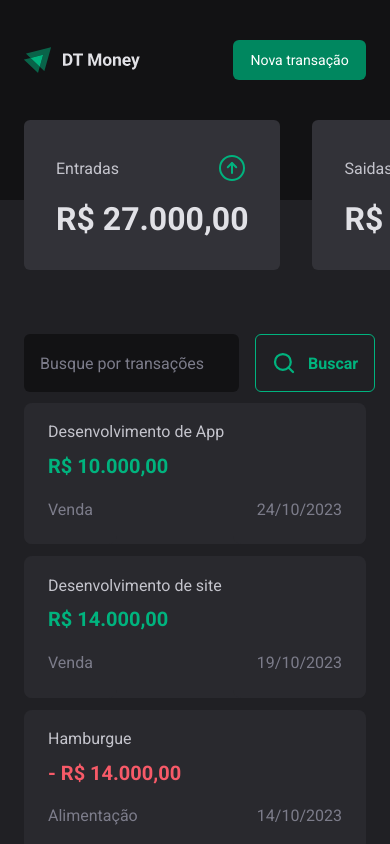
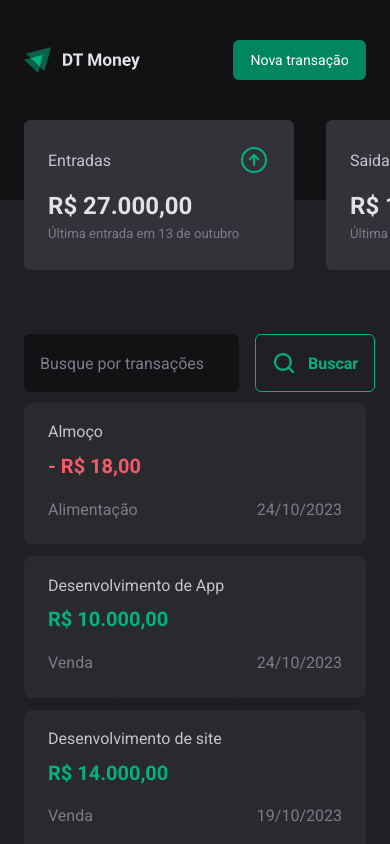
Before and after one commit to mbrenodev/dt-money, a React (Vite) app: page / in a window 390 px wide. Shown: the top 844 px of the page. Built offline with nearby package versions, Linux system fonts and the light colour scheme; data requests are answered from the project's data file.

Commit message:
added mobile display in summary

```diff
--- a/server.json
+++ b/server.json
@@ -31,6 +31,14 @@
       "type": "income",
       "createdAt": "2023-10-24T10:34:36.116Z",
       "id": 4
+    },
+    {
+      "description": "Almoço",
+      "price": 18,
+      "category": "Alimentação",
+      "type": "outcome",
+      "createdAt": "2023-10-24T11:19:18.593Z",
+      "id": 5
     }
   ]
 }
--- a/src/components/Summary/index.tsx
+++ b/src/components/Summary/index.tsx
@@ -16,6 +16,7 @@ export function Summary() {
           </header>
 
           <strong>{priceFormatter.format(summary.income)}</strong>
+          <span>Última entrada em 13 de outubro</span>
         </SummaryCard>
         <SummaryCard>
           <header>
@@ -24,6 +25,7 @@ export function Summary() {
           </header>
 
           <strong>{priceFormatter.format(summary.outcome)}</strong>
+          <span>Última saída em 13 de outubro</span>
         </SummaryCard>
         <SummaryCard variant="green">
           <header>
@@ -32,6 +34,7 @@ export function Summary() {
           </header>
 
           <strong>{priceFormatter.format(summary.total)}</strong>
+          <span>De 15/03/22 até 13/04/22</span>
         </SummaryCard>
       </SummaryContainer>
     </>
--- a/src/components/Summary/styles.ts
+++ b/src/components/Summary/styles.ts
@@ -41,4 +41,26 @@ export const SummaryCard = styled.div<SummaryCardProps>`
     css`
       background: ${props.theme['green-500']};
     `}
+
+  span:last-child {
+    display: none;
+  }
+
+  @media (max-width: 390px) {
+    width: 270px;
+    height: 150px;
+    padding: 1.5rem 1.5rem 0 1.5rem;
+
+    span:last-child {
+      font-size: 0.82rem;
+      display: block;
+      color: ${(props) => props.theme['gray-500']};
+    }
+
+    strong {
+      font-size: 1.5rem;
+      margin-top: 16px;
+      margin-bottom: 6px;
+    }
+  }
 `
```
